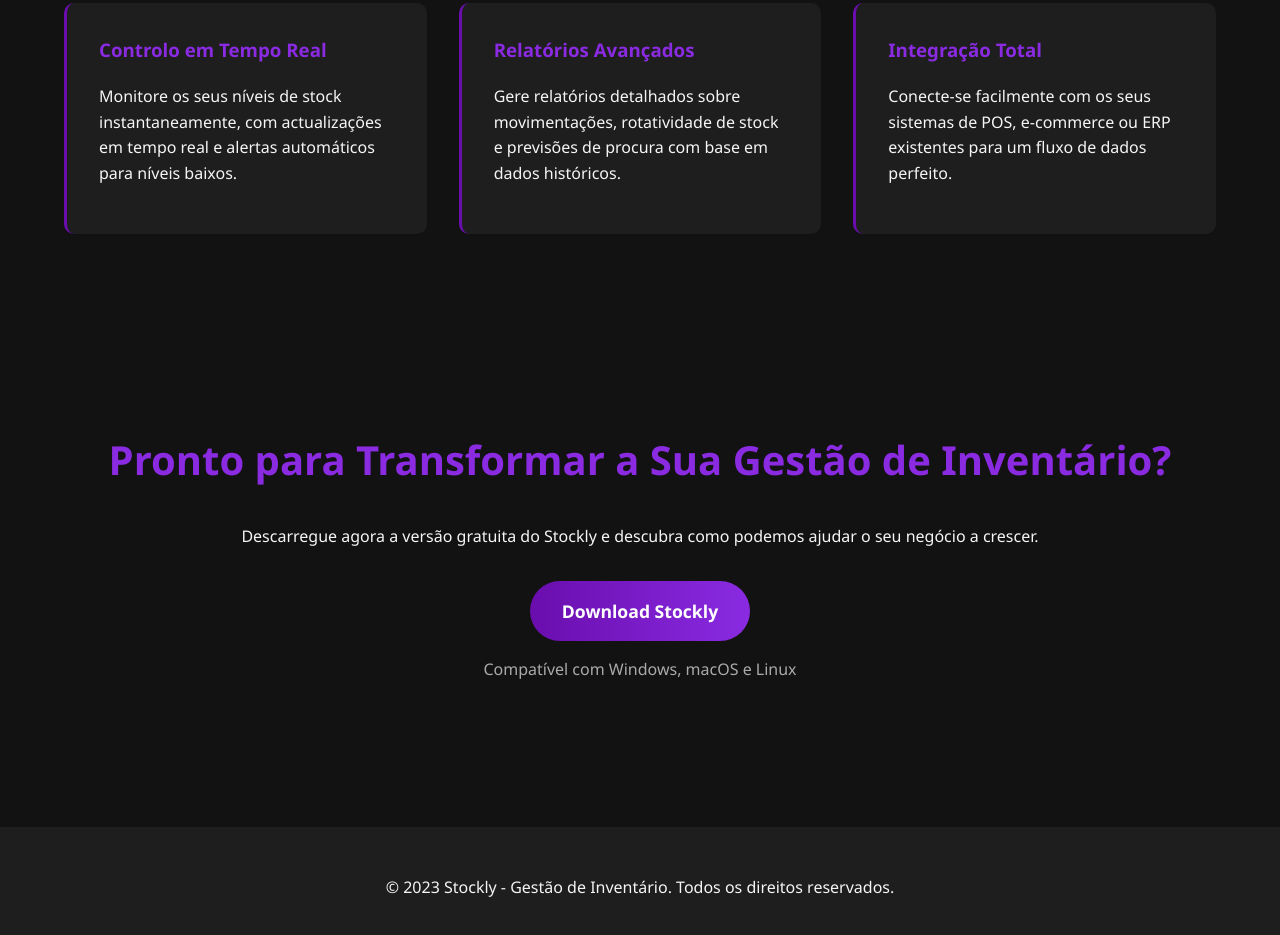
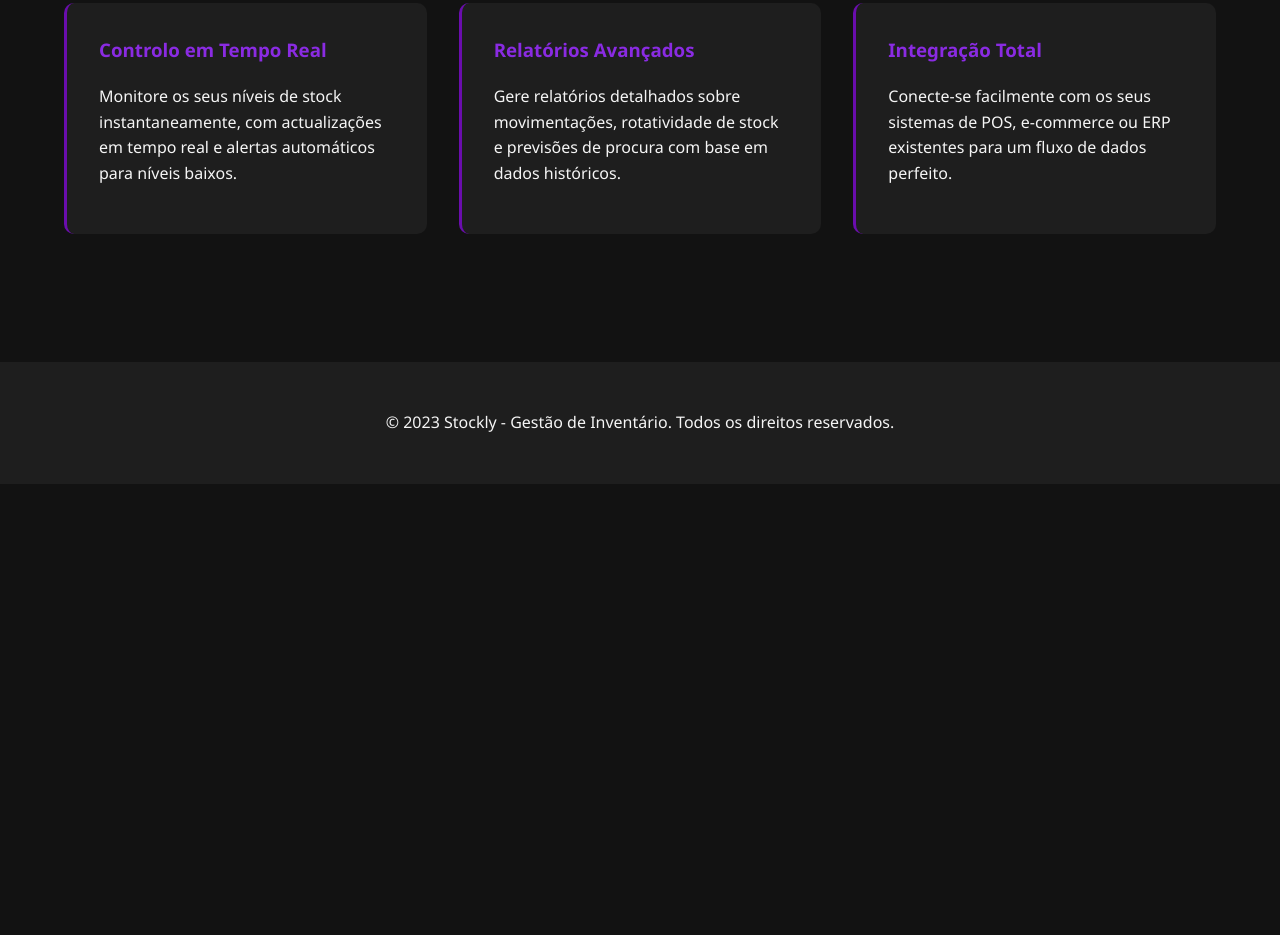
Before and after one commit to jeanclaude08/StocklyWeb, a plain HTML site: page index.html in a window 1280 px wide. Shown: the part 1303-2238 px from the top of the page. After the commit the page ends 1787 px from the top, so only its background shows below. Drawn offline with Linux system fonts and the light colour scheme.

Commit message:
Update index.html

```diff
--- a/index.html
+++ b/index.html
@@ -192,12 +192,7 @@
         </div>
     </section>
 
-    <section id="download" class="about" style="text-align: center;">
-        <h2>Pronto para Transformar a Sua Gestão de Inventário?</h2>
-        <p>Descarregue agora a versão gratuita do Stockly e descubra como podemos ajudar o seu negócio a crescer.</p>
-        <a href="teste.txt" download="teste.txt" class="btn-download">Download Stockly</a>
-        <p style="margin-top: 1rem; color: #AAAAAA;">Compatível com Windows, macOS e Linux</p>
-    </section>
+
 
     <footer>
         <p>&copy; 2023 Stockly - Gestão de Inventário. Todos os direitos reservados.</p>
```
